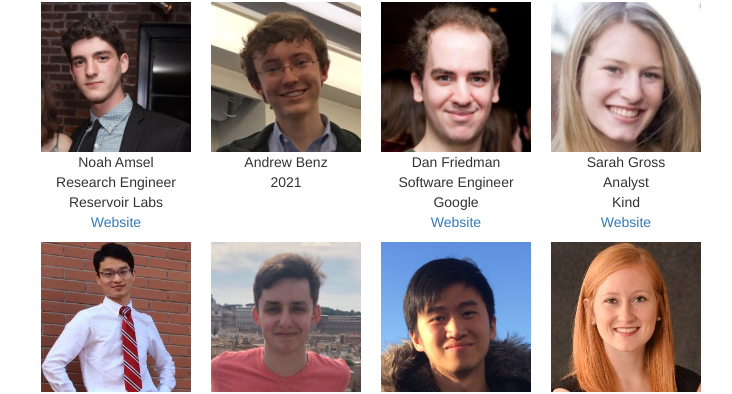
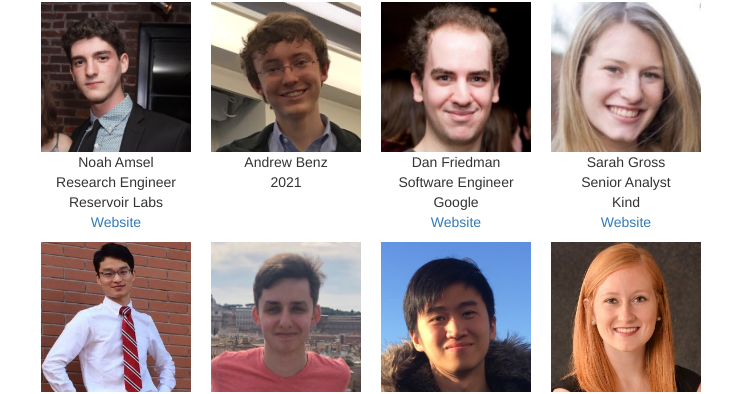
Before and after one commit to clay-lab/clay-lab.github.io, a Jekyll site: the page built from members.html, in a window 1280 px wide and 900 px high, scrolled down 2096 px. Shown: the part 86-480 px from the top of the window, without its empty margins (269-1001 px from the left). Built offline with Jekyll 4.4.1, drawn with Linux system fonts in a browser that asks for light colours.

```diff
--- a/_data/members.yml
+++ b/_data/members.yml
@@ -43,7 +43,7 @@ undergraduate:
     - name : Jackson Petty
       photo : /photos/jackson_profile.jpg
       email : jackson.petty@yale.edu
-      url : https://www.linkedin.com/in/jackson-petty/
+      url : http://jacksonpetty.org/
       title : 2021
 
     - name : Shayna Sragovicz
@@ -114,7 +114,7 @@ undergrad-alumni:
     - name : Sarah Gross
       photo: /photos/sarahgross_profile.jpg
       url: https://www.linkedin.com/in/sarah-gross-46b38810a/
-      title: Analyst
+      title: Senior Analyst
       location: Kind
 
     - name : Jungo Kasai
```
